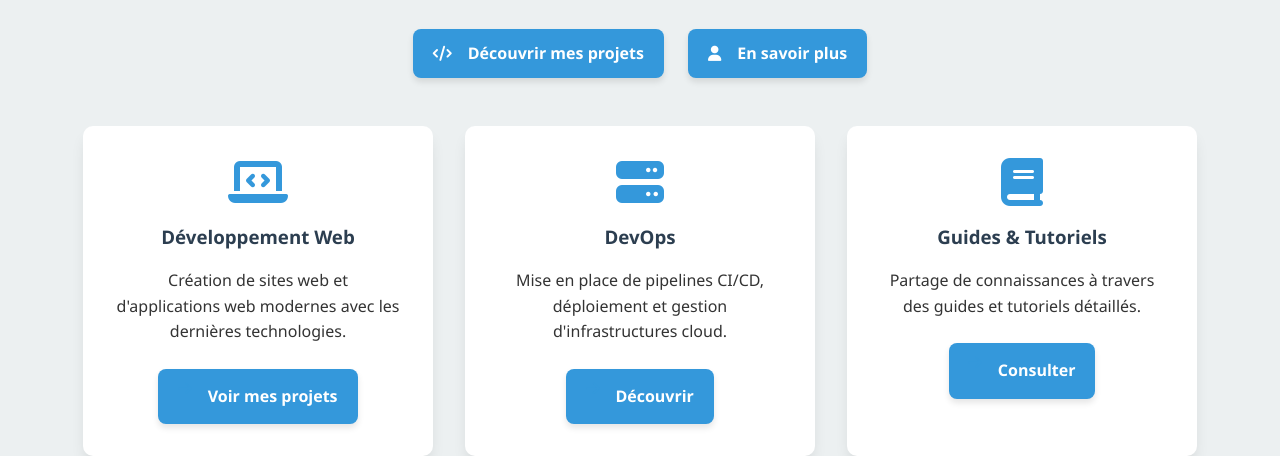
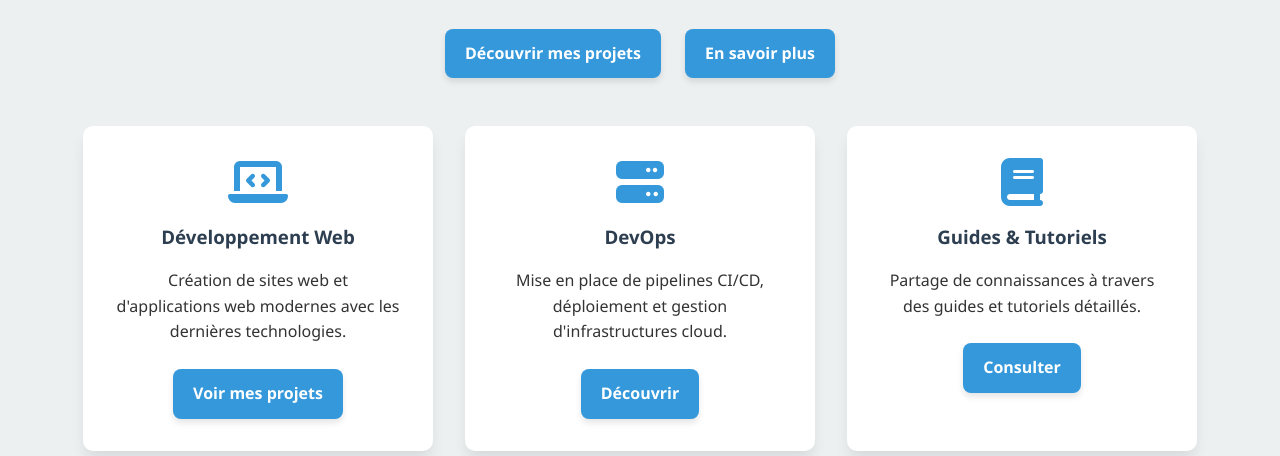
Before and after one commit to AlexisDcn/WebsiteAlexis, a plain HTML site: page index.html in a window 1280 px wide. Shown: the part 520-976 px from the top of the page. Drawn offline with Linux system fonts and the light colour scheme.

Commit message:
changements boutons

```diff
--- a/assets/css/index.css
+++ b/assets/css/index.css
@@ -92,12 +92,9 @@
     }
   }
 
-  /* === Nouveaux styles pour les boutons === */
-
+  /* === Boutons sans icônes === */
   .btn {
-    display: inline-flex;
-    align-items: center;
-    gap: 0.5rem;
+    display: inline-block;
     padding: 0.75rem 1.25rem;
     font-size: 1rem;
     background-color: var(--primary);
@@ -108,10 +105,6 @@
     transition: background-color 0.3s ease, transform 0.2s ease;
   }
 
-  .btn i {
-    font-size: 0.95rem;
-  }
-
   .btn:hover {
     background-color: var(--primary-dark);
     transform: translateY(-2px);
--- a/index.html
+++ b/index.html
@@ -30,8 +30,8 @@
       <p class="tagline">Développeur passionné par les technologies web et DevOps</p>
 
       <div class="btn-container">
-        <a href="projects.html" class="btn"><i class="fas fa-code"></i> Découvrir mes projets</a>
-        <a href="about.html" class="btn"><i class="fas fa-user"></i> En savoir plus</a>
+        <a href="projects.html" class="btn">Découvrir mes projets</a>
+        <a href="about.html" class="btn">En savoir plus</a>
       </div>
     </div>
 
@@ -40,21 +40,21 @@
         <i class="fas fa-laptop-code"></i>
         <h3>Développement Web</h3>
         <p>Création de sites web et d'applications web modernes avec les dernières technologies.</p>
-        <a href="projects.html" class="btn"><i class="fas fa-arrow-right"></i> Voir mes projets</a>
+        <a href="projects.html" class="btn">Voir mes projets</a>
       </div>
 
       <div class="card">
         <i class="fas fa-server"></i>
         <h3>DevOps</h3>
         <p>Mise en place de pipelines CI/CD, déploiement et gestion d'infrastructures cloud.</p>
-        <a href="projects.html#devops" class="btn"><i class="fas fa-arrow-right"></i> Découvrir</a>
+        <a href="projects.html#devops" class="btn">Découvrir</a>
       </div>
 
       <div class="card">
         <i class="fas fa-book"></i>
         <h3>Guides & Tutoriels</h3>
         <p>Partage de connaissances à travers des guides et tutoriels détaillés.</p>
-        <a href="guides.html" class="btn"><i class="fas fa-arrow-right"></i> Consulter</a>
+        <a href="guides.html" class="btn">Consulter</a>
       </div>
     </div>
   </div>
```
